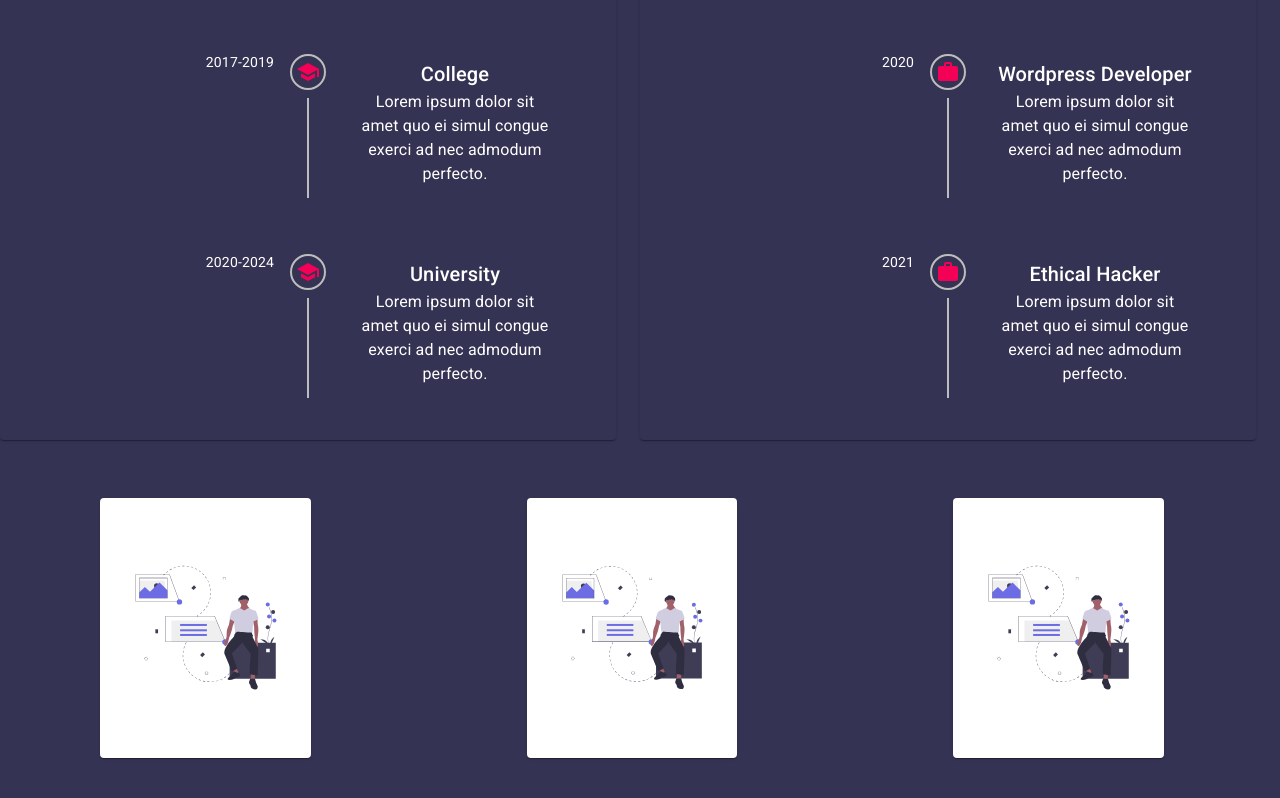
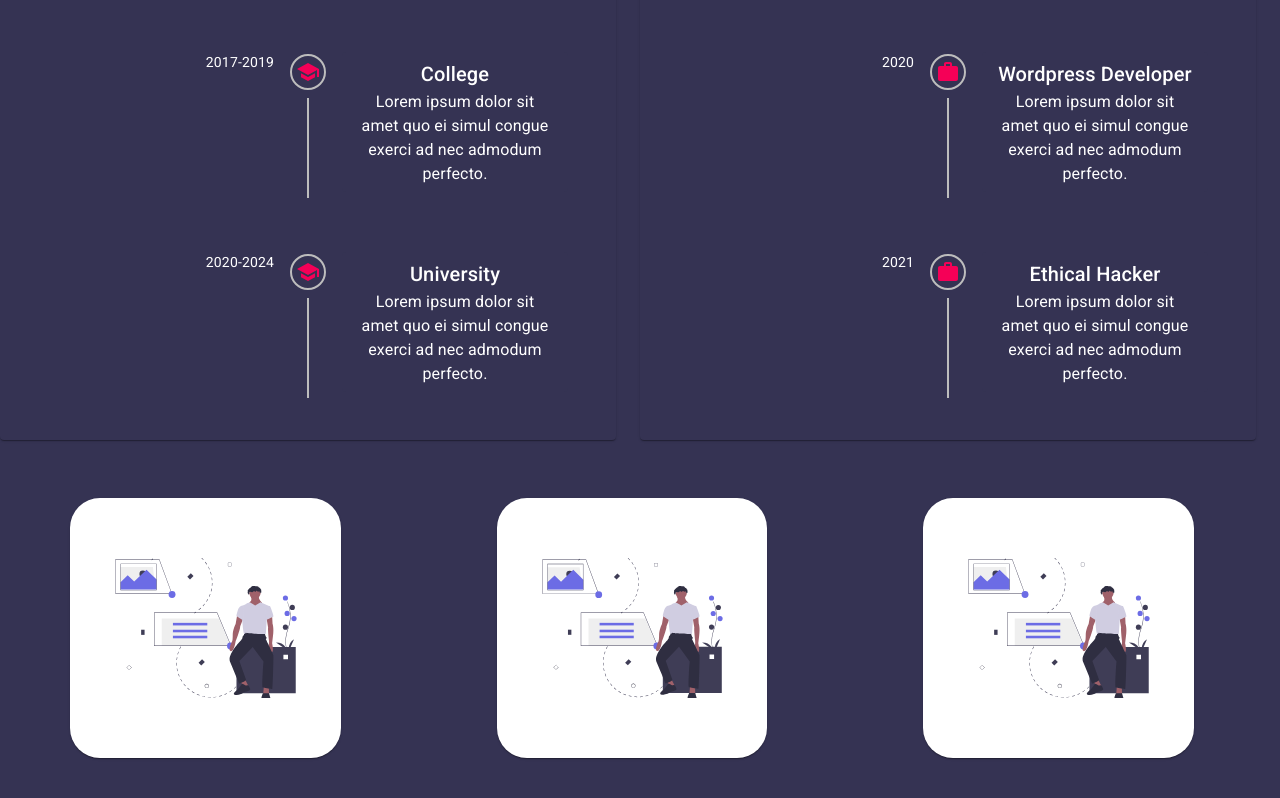
Before and after one commit to inshalayaz/inshalayaz.site, a React (Create React App) app: page / in a window 1280 px wide. Shown: the part 2631-3429 px from the top of the page. Built offline with nearby package versions, Linux system fonts and the light colour scheme.

Commit message:
overlay bug fix

```diff
--- a/package.json
+++ b/package.json
@@ -8,8 +8,10 @@
     "@testing-library/jest-dom": "^5.14.1",
     "@testing-library/react": "^11.2.7",
     "@testing-library/user-event": "^12.8.3",
+    "bootstrap": "^5.1.0",
     "chart.js": "^3.4.1",
     "react": "^17.0.2",
+    "react-bootstrap": "^2.0.0-beta.6",
     "react-chartjs-2": "^3.0.3",
     "react-countup": "^4.4.0",
     "react-dom": "^17.0.2",
--- a/src/components/Works/WorkCard/Style.js
+++ b/src/components/Works/WorkCard/Style.js
@@ -4,8 +4,9 @@ const useStyles = makeStyles({
     root: {
         maxWidth: 345,
         padding: '60px 0px',
-        margin: '50px 100px',
-        position: 'relative'
+        margin: '50px 70px',
+        position: 'relative',
+        borderRadius: '30px'
     },
     media: {
       height: 140,
@@ -13,11 +14,13 @@ const useStyles = makeStyles({
     overlay: {
         background: 'rgba(112,30,186,0.6)',
         position: 'absolute',
-        top: '0',
-        left: '0',
+        top: '  0',
+        left: ' 0',
         height: '100%',
-        padding:'60px',
+        width:'100%',
         transition:'linear all 0.2s',
+        padding: '10px',
+
         '&:hover':{
             transition:'linear all 0.2s',
         }
@@ -25,7 +28,11 @@ const useStyles = makeStyles({
     overlayHeading:{
         color: '#fff',
         fontSize:'24px',
-
+        margin: '50px 30px',
+        zIndex: -1,
+    },
+    noHover:{
+        pointerEvents: 'none'
     }
 
   });
--- a/src/components/Works/WorkCard/WorkCard.js
+++ b/src/components/Works/WorkCard/WorkCard.js
@@ -21,7 +21,7 @@ const WorkCard = () => {
         <div className={hover? classes.overlay : ''}>
           {
             hover?
-            <Typography variant='h3' align='left' className={classes.overlayHeading} >Project Name</Typography>
+            <Typography variant='h3' align='left' className={[classes.overlayHeading, classes.noHover]} >Project Name</Typography>
             : ''
           }
         </div>
```
Also changed, not shown: 1 other file (tests, documents, lock files or other folders).
